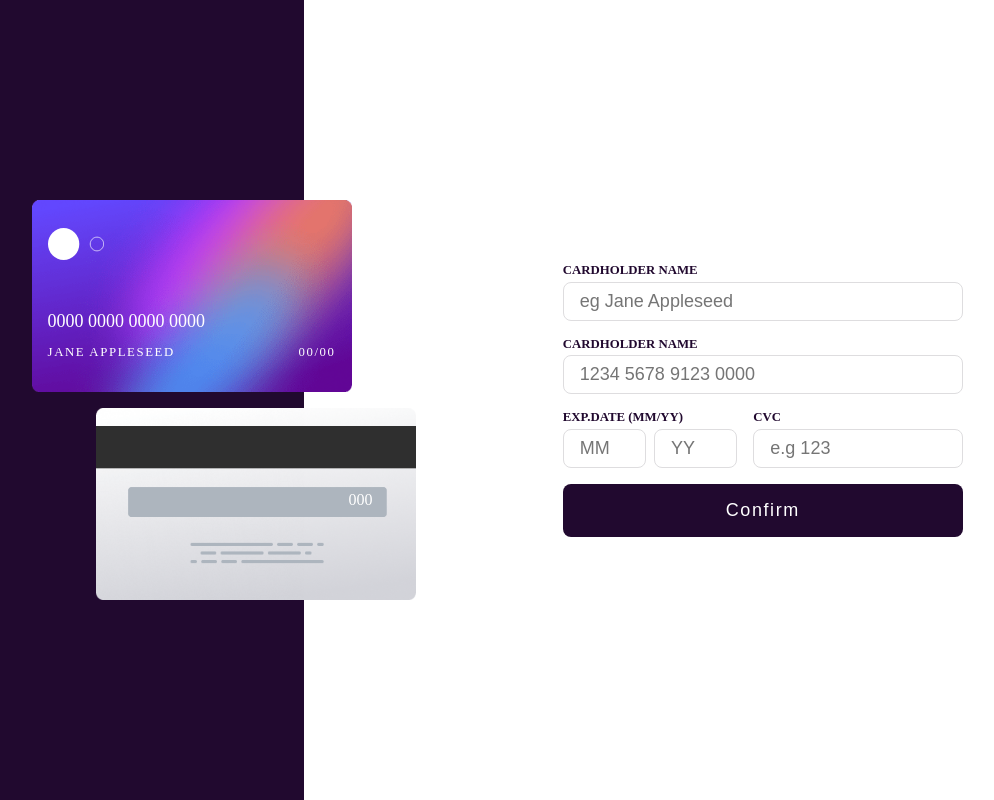
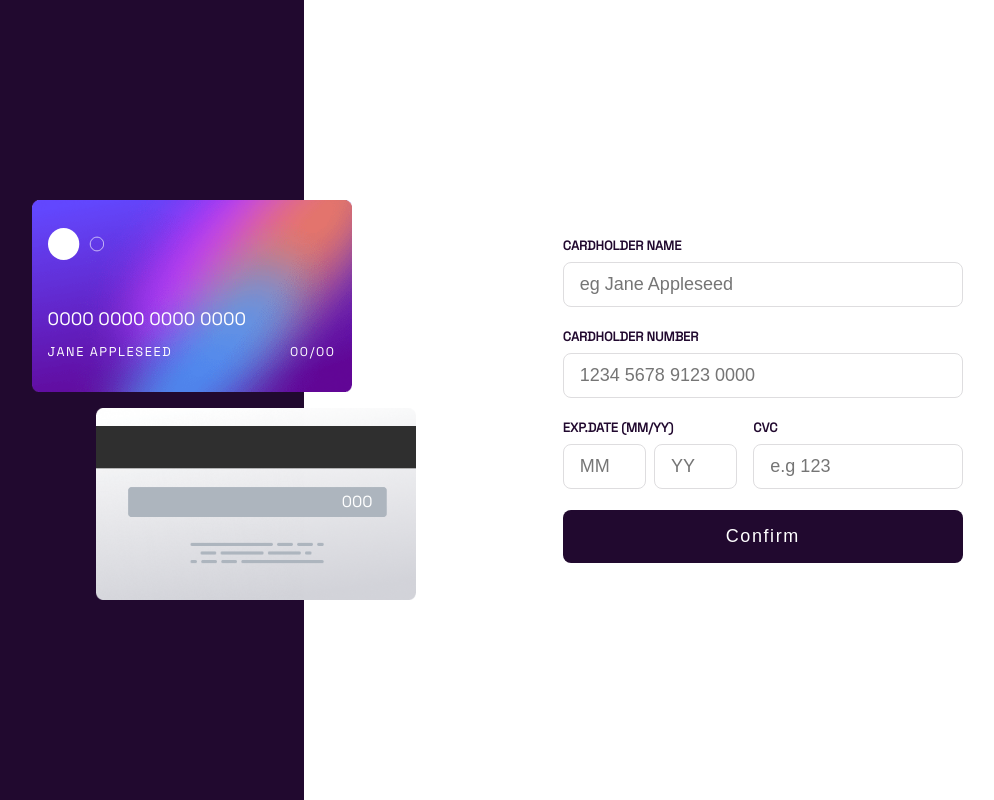
Before and after one commit to jamesekunola/interactive-card-details-form-main, a React (Create React App) app: page / in a window 1280 px wide. Shown: the whole page, without its empty margins (170-1164 px from the left). Built offline with nearby package versions, Linux system fonts and the light colour scheme.

Commit message:
added font

```diff
--- a/public/index.html
+++ b/public/index.html
@@ -6,7 +6,14 @@
   <meta http-equiv="X-UA-Compatible" content="IE=edge">
   <meta name="viewport" content="width=device-width, initial-scale=1.0">
   <title>Interactive card details</title>
+
+  <!-- google font -->
+  <link rel="preconnect" href="https://fonts.googleapis.com">
+  <link rel="preconnect" href="https://fonts.gstatic.com" crossorigin>
+  <link href="https://fonts.googleapis.com/css2?family=Space+Grotesk&display=swap" rel="stylesheet">
 </head>
+
+
 
 <body>
   <noscript>You need to enable JavaScript to run this app.</noscript>
--- a/src/components/Form.jsx
+++ b/src/components/Form.jsx
@@ -98,7 +98,7 @@ const Form = ({ updateCardInfo }) => {
 
           {/* card number input */}
           <div className="cardNumber__input">
-            <label htmlFor="cardNumber">Cardholder name</label>
+            <label htmlFor="cardNumber">Cardholder number</label>
             <input
               style={errorMsg.cardNumber ? errStyle : null}
               type="text"
--- a/src/components/validateFormInput.js
+++ b/src/components/validateFormInput.js
@@ -43,7 +43,7 @@ export const validateFormInputValue = (values) => {
     errors.cvc = "Can't be blank";
   }
 
-  if (!/^\d{2}$/.test(cvc)) {
+  if (!/^\d{3}$/.test(cvc)) {
     errors.cvc = "Invalid input";
   }
 
--- a/src/index.css
+++ b/src/index.css
@@ -15,6 +15,10 @@
   --Light-grayish-violet: hsl(270, 3%, 87%);
   --Dark-grayish-violet: hsl(279, 6%, 55%);
   --Very-dark-violet: hsl(278, 68%, 11%);
+}
+
+body {
+  font-family: "Space Grotesk", sans-serif;
 }
 
 p,
@@ -174,12 +178,12 @@ input {
 }
 
 form > div {
-  margin-bottom: 1rem;
+  margin-bottom: 1.3rem;
 }
 
 form div > label {
   display: block;
-  margin-bottom: 0.3em;
+  margin-bottom: 0.5rem;
   text-transform: uppercase;
   color: var(--Very-dark-violet);
   font-weight: bold;
@@ -189,7 +193,7 @@ form div > label {
 input {
   display: block;
   width: 100%;
-  padding: 0.5rem 1rem;
+  padding: 0.7rem 1rem;
   border-radius: 0.5rem;
   outline: none;
   border: 1px solid var(--Light-grayish-violet);
@@ -221,31 +225,73 @@ input:focus {
 .error-msg {
   font-size: 0.8rem;
   color: var(--input-error);
-  visibility: hidden;
-  opacity: 0;
-  transition: 0.3s;
+  display: block;
 }
 
 .error-msg.show {
   opacity: 1;
   visibility: visible;
-  animation: shake 1s linear 0.3s;
+
+  -webkit-animation: shake 0.8s cubic-bezier(0.455, 0.03, 0.515, 0.955) both;
+  animation: shake 0.8s cubic-bezier(0.455, 0.03, 0.515, 0.955) both;
 }
 
-/* @keyframes shake {
-  25% {
-    transform: translateX(-0.3rem);
-  }
-  50% {
+@-webkit-keyframes shake {
+  0%,
+  100% {
+    -webkit-transform: translateX(0);
     transform: translateX(0);
   }
-  75% {
-    transform: translateX(0.3rem);
+  10%,
+  30%,
+  50%,
+  70% {
+    -webkit-transform: translateX(-10px);
+    transform: translateX(-10px);
   }
+  20%,
+  40%,
+  60% {
+    -webkit-transform: translateX(10px);
+    transform: translateX(10px);
+  }
+  80% {
+    -webkit-transform: translateX(8px);
+    transform: translateX(8px);
+  }
+  90% {
+    -webkit-transform: translateX(-8px);
+    transform: translateX(-8px);
+  }
+}
+@keyframes shake {
+  0%,
   100% {
+    -webkit-transform: translateX(0);
     transform: translateX(0);
   }
-} */
+  10%,
+  30%,
+  50%,
+  70% {
+    -webkit-transform: translateX(-10px);
+    transform: translateX(-10px);
+  }
+  20%,
+  40%,
+  60% {
+    -webkit-transform: translateX(10px);
+    transform: translateX(10px);
+  }
+  80% {
+    -webkit-transform: translateX(8px);
+    transform: translateX(8px);
+  }
+  90% {
+    -webkit-transform: translateX(-8px);
+    transform: translateX(-8px);
+  }
+}
 
 .btn {
   background-color: var(--Very-dark-violet);
```
